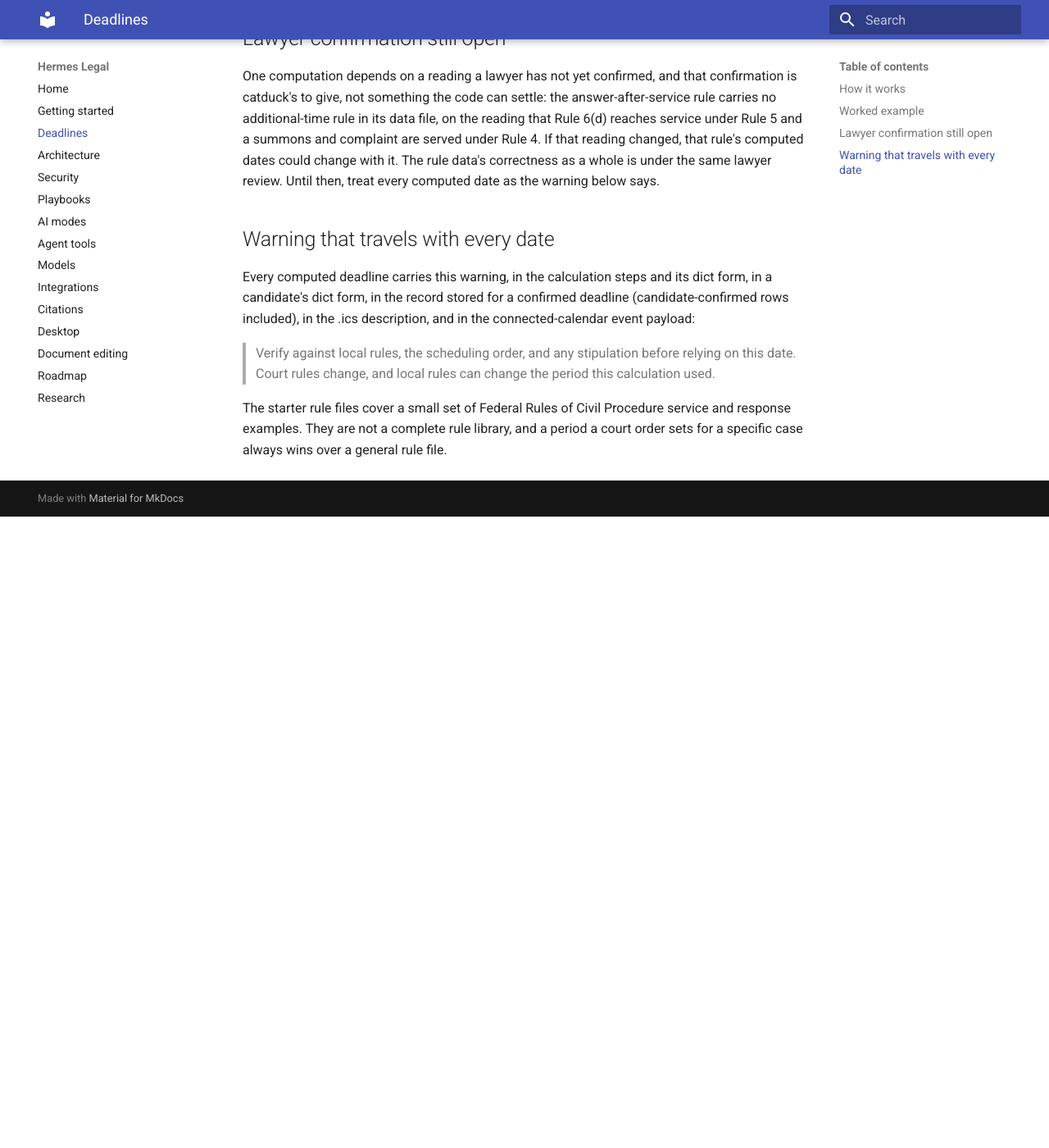
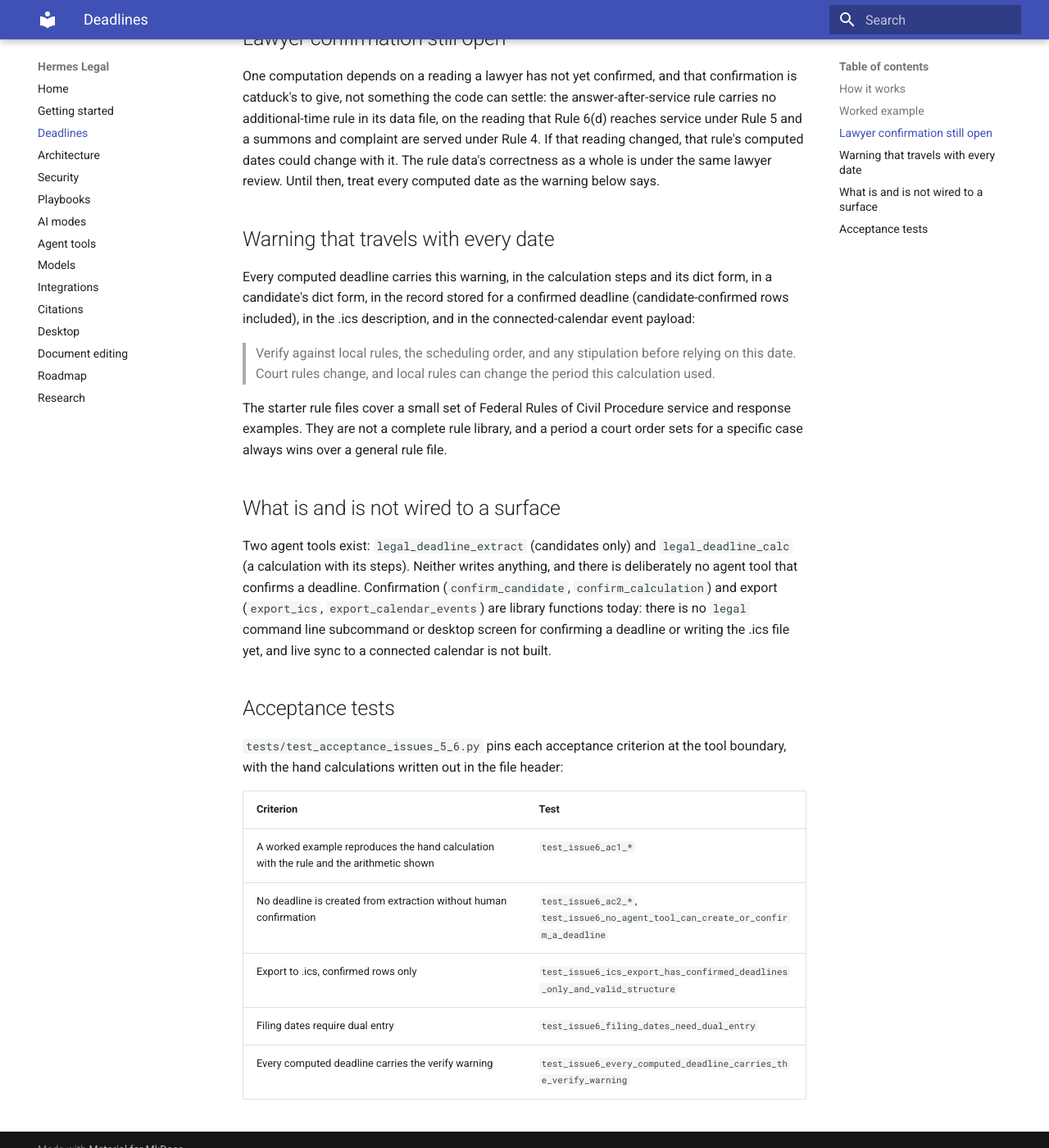
Before and after one commit to catduckgnaf/hermes-legal, an MkDocs documentation site: the page built from docs/deadlines.md, in a window 1280 px wide and 1400 px high, scrolled down 1620 px. Shown: the whole window at 82% size. Built offline with MkDocs 1.6.1 and Material for MkDocs 9.7.7, drawn with Linux system fonts in a browser that asks for light colours; before the commit the page ends 2250 px from its top, so only the background shows below that.

Commit message:
docs: map issue 5 and 6 acceptance criteria to tests and state unwired surfaces
Co-Authored-By: Claude Fable 5.2 <noreply@anthropic.com>

```diff
--- a/docs/deadlines.md
+++ b/docs/deadlines.md
@@ -94,3 +94,28 @@ The starter rule files cover a small set of Federal Rules of Civil
 Procedure service and response examples. They are not a complete rule
 library, and a period a court order sets for a specific case always wins
 over a general rule file.
+
+## What is and is not wired to a surface
+
+Two agent tools exist: `legal_deadline_extract` (candidates only) and
+`legal_deadline_calc` (a calculation with its steps). Neither writes
+anything, and there is deliberately no agent tool that confirms a
+deadline. Confirmation (`confirm_candidate`, `confirm_calculation`) and
+export (`export_ics`, `export_calendar_events`) are library functions
+today: there is no `legal` command line subcommand or desktop screen
+for confirming a deadline or writing the .ics file yet, and live sync
+to a connected calendar is not built.
+
+## Acceptance tests
+
+`tests/test_acceptance_issues_5_6.py` pins each acceptance criterion at
+the tool boundary, with the hand calculations written out in the file
+header:
+
+| Criterion | Test |
+| --- | --- |
+| A worked example reproduces the hand calculation with the rule and the arithmetic shown | `test_issue6_ac1_*` |
+| No deadline is created from extraction without human confirmation | `test_issue6_ac2_*`, `test_issue6_no_agent_tool_can_create_or_confirm_a_deadline` |
+| Export to .ics, confirmed rows only | `test_issue6_ics_export_has_confirmed_deadlines_only_and_valid_structure` |
+| Filing dates require dual entry | `test_issue6_filing_dates_need_dual_entry` |
+| Every computed deadline carries the verify warning | `test_issue6_every_computed_deadline_carries_the_verify_warning` |
```
Also changed, not shown: docs/playbooks.md (+20 -0 lines).
